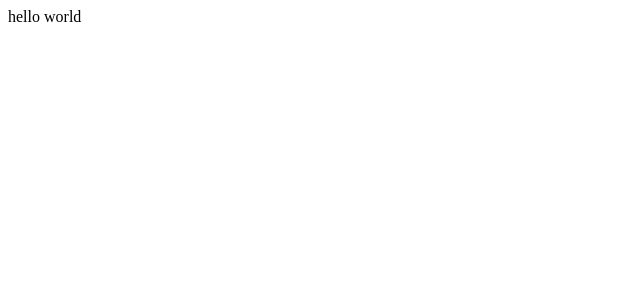
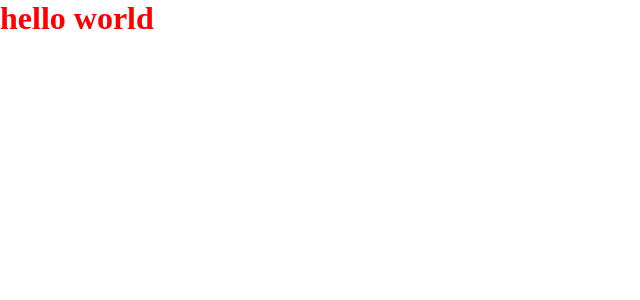
Before and after one commit to BrennanColberg/conway, a Next.js app: page / in a window 1280 px wide. Shown: the top 300 px of the page, without its empty margins (0-640 px from the left). Built offline with nearby package versions, Linux system fonts and the light colour scheme.

Commit message:
init styling

```diff
--- a/package.json
+++ b/package.json
@@ -7,7 +7,8 @@
 	},
 	"dependencies": {
 		"next": "12.0.10",
-		"react": "17.0.2"
+		"react": "17.0.2",
+		"sass": "1.49.7"
 	},
 	"devDependencies": {
 		"@types/node": "17.0.17",
--- /dev/null
+++ b/pages/_app.tsx
@@ -0,0 +1,5 @@
+import "../styles/index.scss"
+
+export default function App({ Component, pageProps }) {
+	return <Component {...pageProps} />
+}
--- a/pages/index.tsx
+++ b/pages/index.tsx
@@ -1,3 +1,3 @@
 export default function IndexPage(): JSX.Element {
-	return <>hello world</>
+	return <h1>hello world</h1>
 }
--- /dev/null
+++ b/styles/index.scss
@@ -0,0 +1,9 @@
+* {
+	margin: 0;
+	padding: 0;
+	box-sizing: border-box;
+}
+
+h1 {
+	color: red;
+}
```
Also changed, not shown: 1 other file (tests, documents, lock files or other folders).
